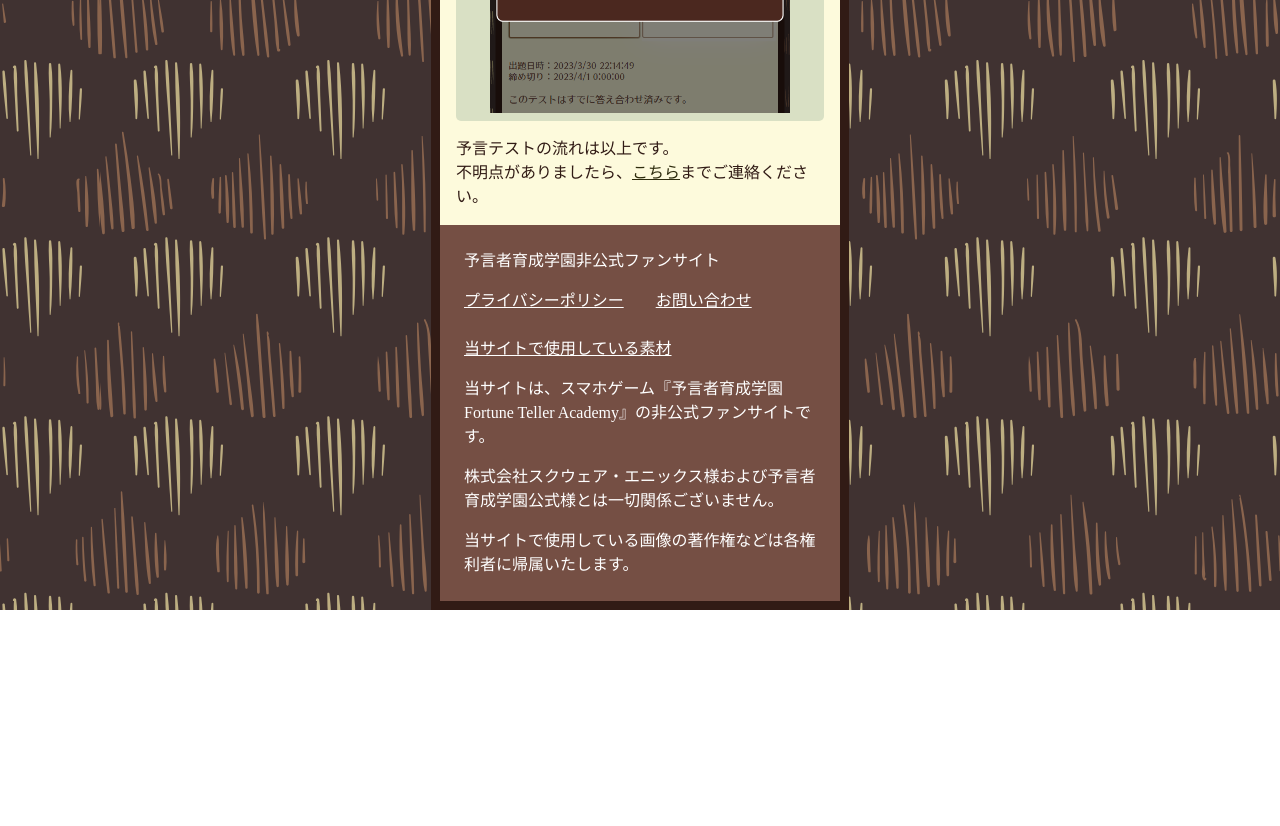
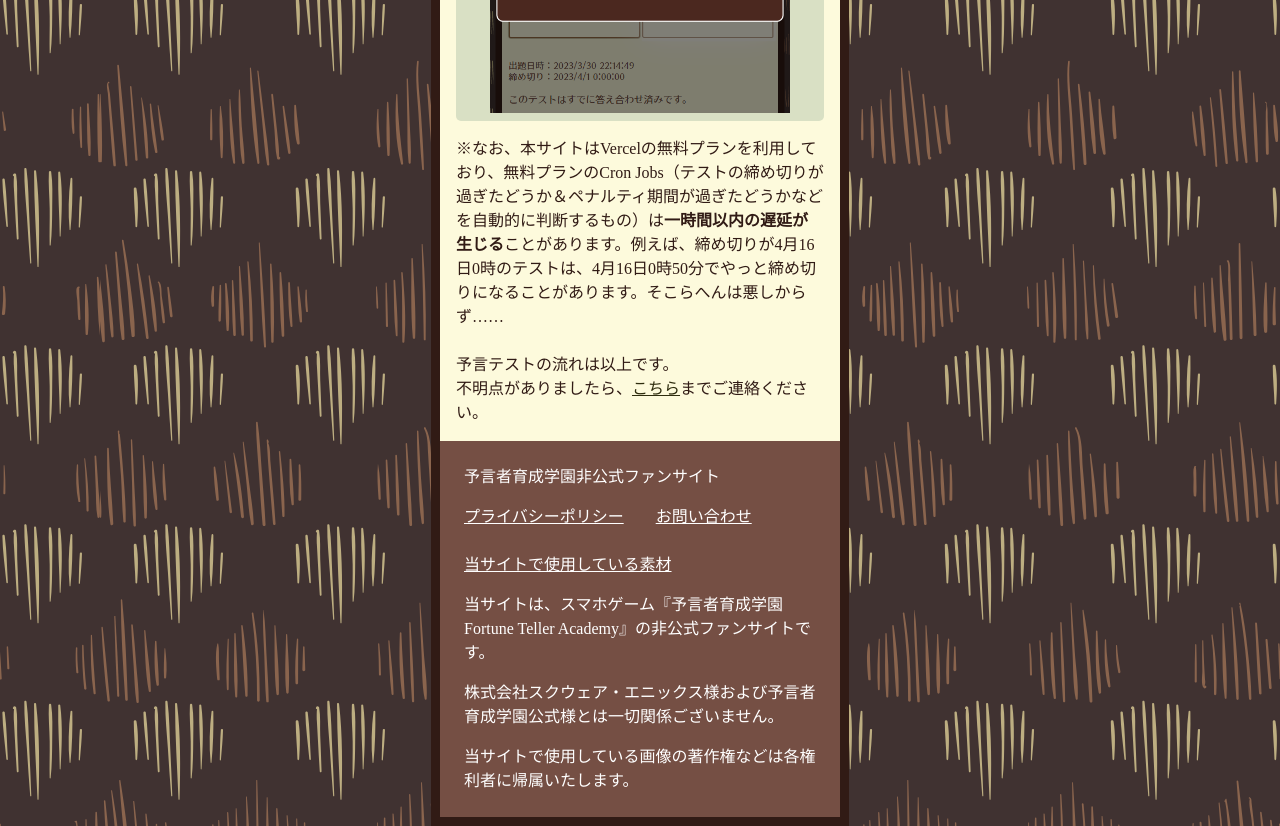
Before and after one commit to SSSYYSSSYY/FTA-Project, a Next.js app in the folder client/: page /rules in a window 1280 px wide. Shown: the part 9860-10686 px from the top of the page. Before the commit the page ends 10470 px from the top, so only its background shows below. Built offline with nearby package versions, Linux system fonts and the light colour scheme; a web font is replaced by a local one.

Commit message:
rules modified

```diff
--- a/client/pages/rules.js
+++ b/client/pages/rules.js
@@ -112,7 +112,7 @@ export default function Rules(){
           <p><small>※ちなみに説明文は、先ほど入力した内容に変わります。</small></p>
           <img width={`300px`} src="/pictures/checkOutedDes.png"/>
         </section>
-        <p>予言テストの流れは以上です。<br/>不明点がありましたら、<Link href={`/contact`}>こちら</Link>までご連絡ください。
+        <p>※なお、本サイトはVercelの無料プランを利用しており、無料プランのCron Jobs（テストの締め切りが過ぎたどうか＆ペナルティ期間が過ぎたどうかなどを自動的に判断するもの）は<strong>一時間以内の遅延が生じる</strong>ことがあります。例えば、締め切りが4月16日0時のテストは、4月16日0時50分でやっと締め切りになることがあります。そこらへんは悪しからず……<br/><br/>予言テストの流れは以上です。<br/>不明点がありましたら、<Link href={`/contact`}>こちら</Link>までご連絡ください。
         </p>
       </div>
 
```
